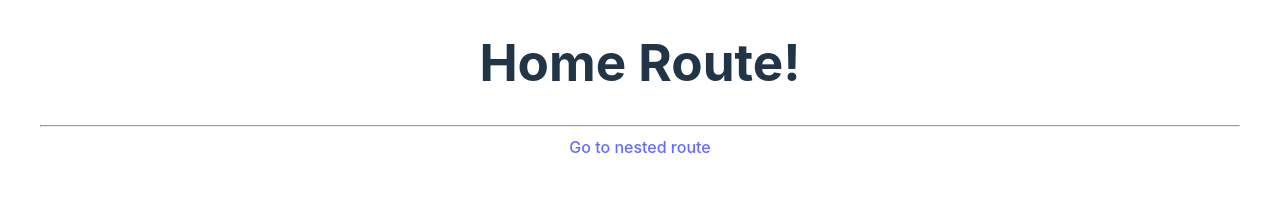
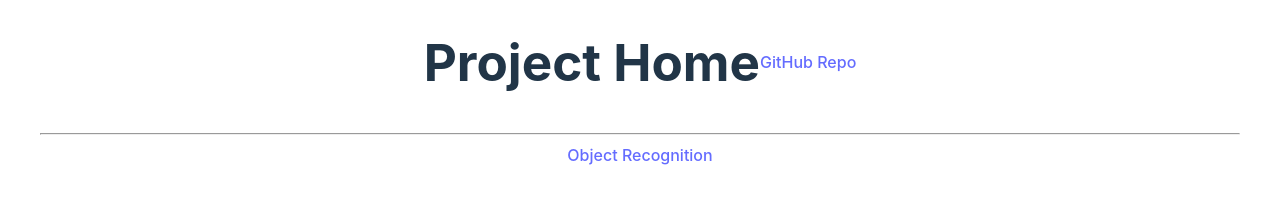
Before and after one commit to kensonjohnson/browser-ml, a website built with Vite: page src/index.html in a window 1280 px wide. Built offline with nearby package versions, Linux system fonts and the light colour scheme.

Commit message:
Added new route, updated header

```diff
--- a/src/index.html
+++ b/src/index.html
@@ -4,12 +4,20 @@
     <meta charset="UTF-8" />
     <link rel="icon" type="image/svg+xml" href="/vite.svg" />
     <meta name="viewport" content="width=device-width, initial-scale=1.0" />
-    <script type="module" src="/index.ts"></script>
-    <title>Home Route</title>
+    <script type="module" src="/main.ts"></script>
+    <title>ML In The Browser</title>
   </head>
   <body>
-    <h1>Home Route!</h1>
+    <div class="header">
+      <h1>Project Home</h1>
+      <a
+        href="https://github.com/kensonjohnson/browser-ml"
+        target="_blank"
+        rel="noreferrer"
+        >GitHub Repo</a
+      >
+    </div>
     <hr />
-    <a href="/nested/">Go to nested route</a>
+    <a href="/object-recognition/">Object Recognition</a>
   </body>
 </html>
```
